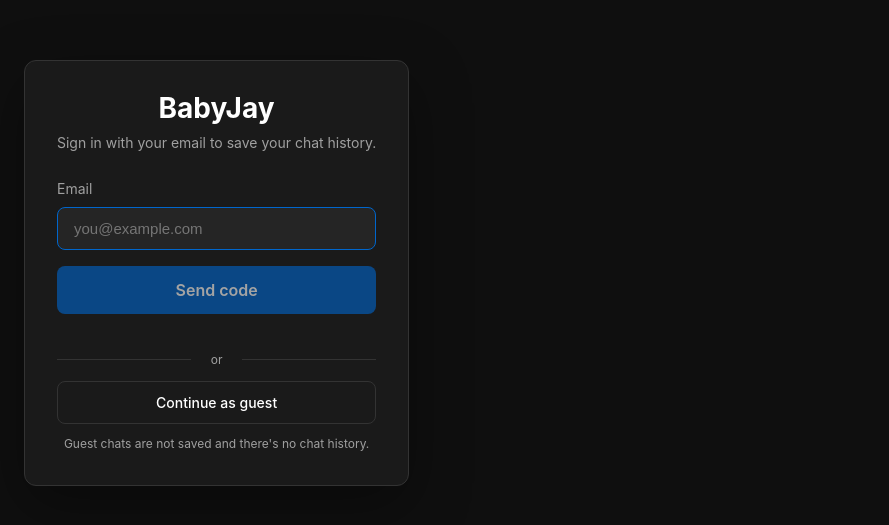
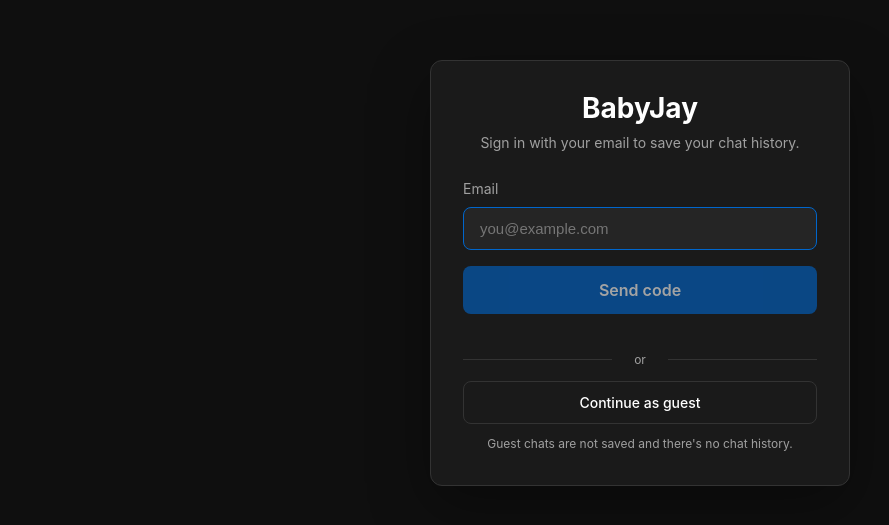
Before and after one commit to pavansaipendry/BabyJay-frontend, a React (Vite) app: page / in a window 1280 px wide. Shown: the part 127-652 px from the top of the page, without its empty margins (0-889 px from the left). Built offline with nearby package versions, Linux system fonts and the light colour scheme; no server answers.

Commit message:
Fix login gate centering — ignore body flex constraint

```diff
--- a/src/App.css
+++ b/src/App.css
@@ -1189,12 +1189,24 @@
    resend-section / resend-btn classes already defined in this stylesheet. */
 
 .login-gate {
-  min-height: 100vh;
+  /* Cover the full viewport and center regardless of ancestor flex
+     constraints. Vite's default index.css sets body to
+       display: flex; place-items: center;
+     with no justify-content, which squishes normally-centered children
+     to the left. Using position: fixed + inset: 0 makes .login-gate
+     ignore that ancestor flex layout entirely. */
+  position: fixed;
+  inset: 0;
+  width: 100vw;
+  height: 100vh;
   display: flex;
   align-items: center;
   justify-content: center;
   padding: 24px;
+  box-sizing: border-box;
   background: var(--bg-primary, #0f1115);
+  overflow-y: auto;
+  z-index: 100;
 }
 
 .login-card {
```
